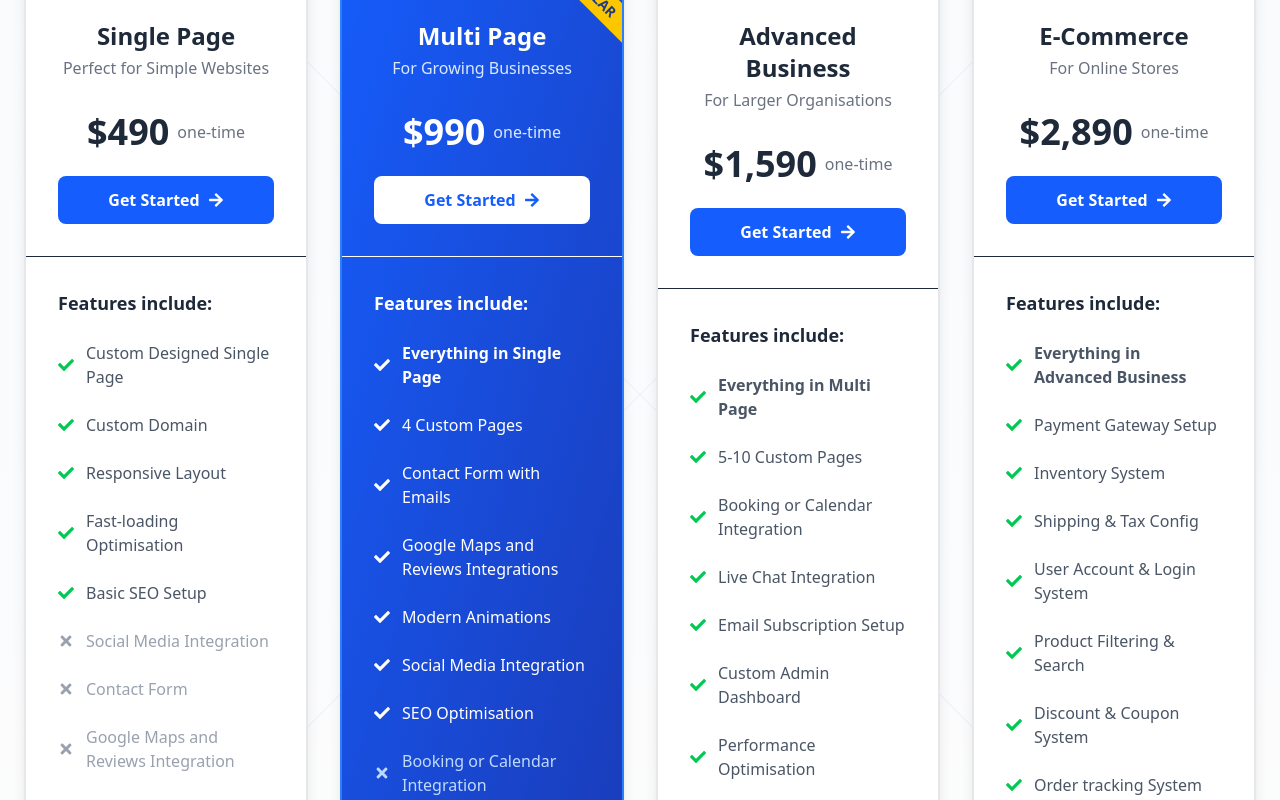
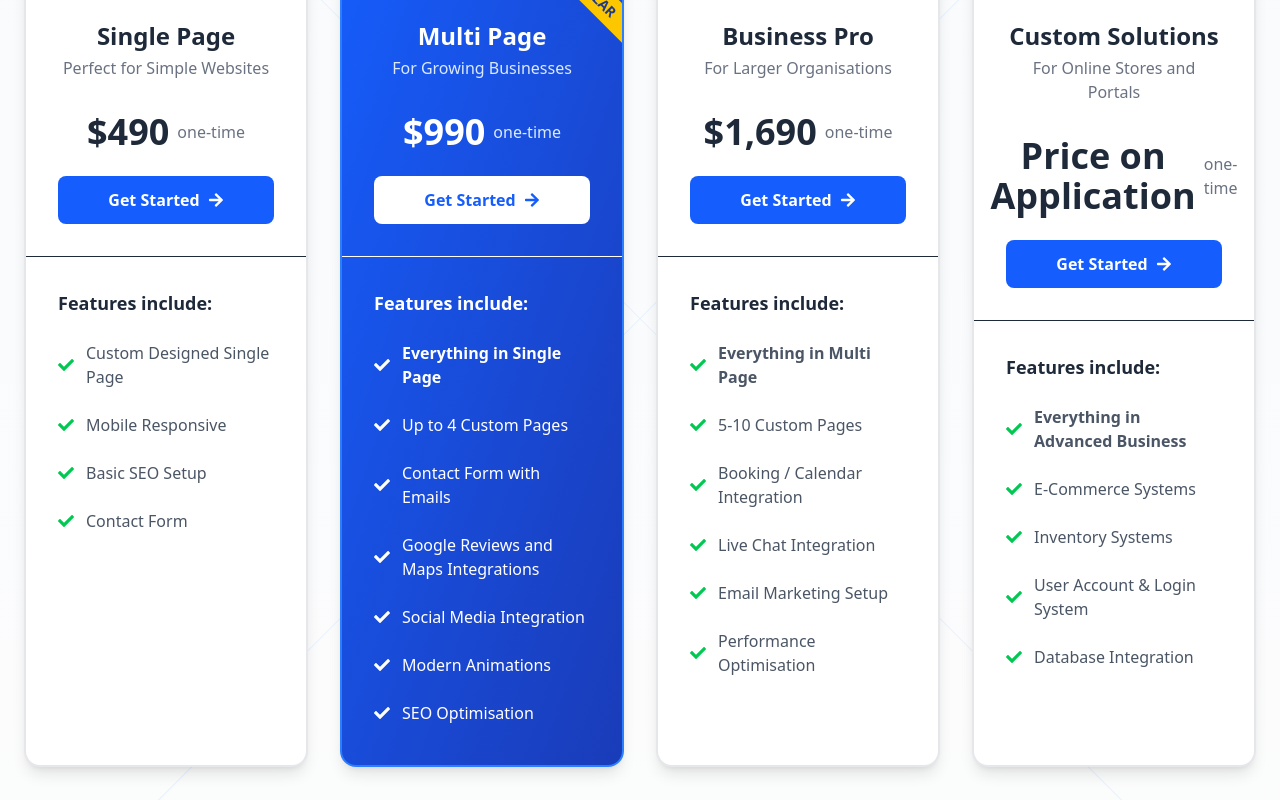
Before and after one commit to NextGenWebsites/NextGenWebsites, a React (Vite) app: page /pricing in a window 1280 px wide. Shown: the part 460-1260 px from the top of the page. Built offline with nearby package versions, Linux system fonts and the light colour scheme.

Commit message:
Changed website pricing and features

```diff
--- a/src/pages/Pricing.jsx
+++ b/src/pages/Pricing.jsx
@@ -406,14 +406,9 @@ const PricingMain = () => {
       icon: <FaRocket className="text-4xl text-blue-600" />,
       features: [
         { text: "Custom Designed Single Page", included: true },
-        { text: "Custom Domain", included: true },
-        { text: "Responsive Layout", included: true },
-        { text: "Fast-loading Optimisation", included: true },
+        { text: "Mobile Responsive", included: true },
         { text: "Basic SEO Setup", included: true },
-        { text: "Social Media Integration", included: false },
-        { text: "Contact Form", included: false },
-        { text: "Google Maps and Reviews Integration", included: false },
-        { text: "Modern Animations", included: false },
+        { text: "Contact Form", included: true },
       ],
     },
     {
@@ -424,38 +419,33 @@ const PricingMain = () => {
       icon: <FaRegBuilding className="text-4xl text-yellow-400" />,
       features: [
         { text: <strong>Everything in Single Page</strong>, included: true },
-        { text: "4 Custom Pages", included: true },
+        { text: "Up to 4 Custom Pages", included: true },
         { text: "Contact Form with Emails", included: true },
-        { text: "Google Maps and Reviews Integrations", included: true },
+        { text: "Google Reviews and Maps Integrations", included: true },
+        { text: "Social Media Integration", included: true },
         { text: "Modern Animations", included: true },
-        { text: "Social Media Integration", included: true },
         { text: "SEO Optimisation", included: true },
-        { text: "Booking or Calendar Integration", included: false },
-        { text: "Live Chat Integration", included: false },
       ],
     },
     {
-      name: "Advanced Business",
+      name: "Business Pro",
       description: "For Larger Organisations",
-      price: "$1,590",
+      price: "$1,690",
       oldPrice: "",
       icon: <FaHandshake className="text-4xl text-purple-600" />,
       features: [
         { text: <strong>Everything in Multi Page</strong>, included: true },
         { text: "5-10 Custom Pages", included: true },
-        { text: "Booking or Calendar Integration", included: true },
+        { text: "Booking / Calendar Integration", included: true },
         { text: "Live Chat Integration", included: true },
-        { text: "Email Subscription Setup", included: true },
-        { text: "Custom Admin Dashboard", included: true },
+        { text: "Email Marketing Setup", included: true },
         { text: "Performance Optimisation", included: true },
-        { text: "eCommerce Features", included: false },
-        { text: "Payment Gateway Setup", included: false },
       ],
     },
     {
-      name: "E-Commerce",
-      description: "For Online Stores",
-      price: "$2,890",
+      name: "Custom Solutions",
+      description: "For Online Stores and Portals",
+      price: "Price on Application",
       oldPrice: "",
       icon: <FaShoppingCart className="text-4xl text-green-600" />,
       features: [
@@ -463,14 +453,11 @@ const PricingMain = () => {
           text: <strong>Everything in Advanced Business</strong>,
           included: true,
         },
-        { text: "Payment Gateway Setup", included: true },
-        { text: "Inventory System", included: true },
-        { text: "Shipping & Tax Config", included: true },
+        { text: "E-Commerce Systems", included: true },
+        { text: "Inventory Systems", included: true },
         { text: "User Account & Login System", included: true },
-        { text: "Product Filtering & Search", included: true },
-        { text: "Discount & Coupon System", included: true },
-        { text: "Order tracking System", included: true },
-        { text: "Abandoned Cart Recovery", included: true },
+        { text: "Database Integration", included: true },
+
       ],
     },
   ];
@@ -801,7 +788,7 @@ const PricingMain = () => {
             "bestRating": "5"
           },
           "datePublished": "2024-11-15",
-          "reviewBody": "We were quoted $5,000 by other web developers for our business site. With this service, we got a beautiful custom website for just $75/month with all the features we needed plus ongoing support. The value is incredible!"
+          "reviewBody": "We were quoted $5,000 by other web developers for our business site. With this service, we got a beautiful custom website for so much less with all the features we needed plus ongoing support from Michael. The value is incredible!"
         }
         `}
         </script>
@@ -1047,10 +1034,7 @@ const PricingMain = () => {
                     </div>
                   </div>
                   <p className="text-xl md:text-2xl font-medium text-gray-700 italic max-w-4xl mx-auto mb-8">
-                    "We were quoted $5,000 by other web developers for our
-                    business site. With this service, we got a beautiful custom
-                    website for just $75/month with all the features we needed
-                    plus ongoing support. The value is incredible!"
+                    "We were quoted $5,000 by other web developers for our business site. With this service, we got a beautiful custom website for so much less with all the features we needed plus ongoing support from Michael. The value is incredible!"
                   </p>
                   <div>
                     <h4 className="font-bold text-gray-800">Eddy Li</h4>
```
